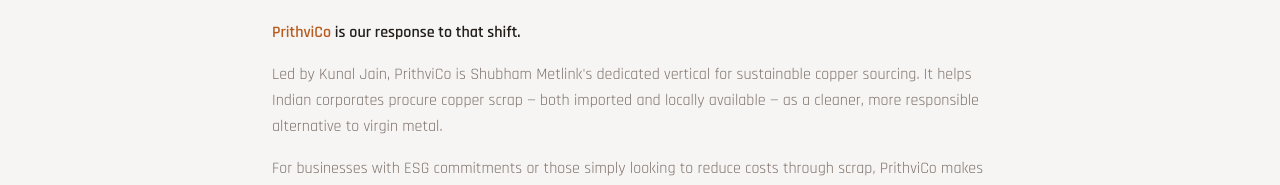
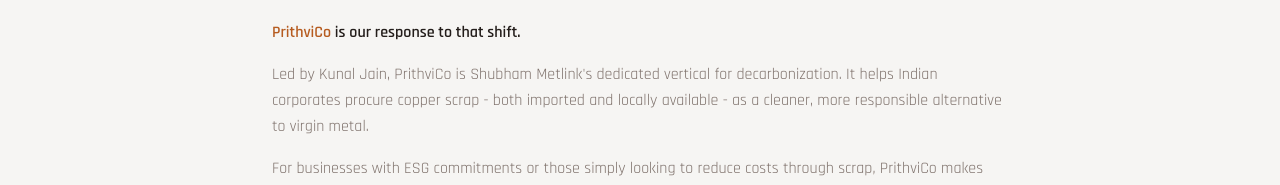
Before and after one commit to VithikShah/metlink-green-site, a React (Vite) app: page /sustainability in a window 1280 px wide. Shown: the part 706-891 px from the top of the page. Built offline with nearby package versions, Linux system fonts and the light colour scheme; the HTML template or start-up script is replaced by a standard one.

Commit message:
Visual edit in Lovable
Edited UI in Lovable

```diff
--- a/src/pages/Sustainability.tsx
+++ b/src/pages/Sustainability.tsx
@@ -66,7 +66,7 @@ const Sustainability = () =>
       <div className="text-muted-foreground font-sans leading-relaxed space-y-4">
         <p>Fifty years in the metals business teaches you to spot where things are heading. And it's clear that how industries source their raw materials is changing fast.</p>
         <p className="font-semibold text-foreground"><a href="https://www.prithvico.in/" target="_blank" rel="noopener noreferrer" className="text-accent hover:underline">PrithviCo</a> is our response to that shift.</p>
-        <p>Led by Kunal Jain, PrithviCo is Shubham Metlink's dedicated vertical for sustainable copper sourcing. It helps Indian corporates procure copper scrap — both imported and locally available — as a cleaner, more responsible alternative to virgin metal.</p>
+        <p>Led by Kunal Jain, PrithviCo is Shubham Metlink's dedicated vertical for decarbonization. It helps Indian corporates procure copper scrap - both imported and locally available - as a cleaner, more responsible alternative to virgin metal.</p>
         <p>For businesses with ESG commitments or those simply looking to reduce costs through scrap, PrithviCo makes the transition straightforward. And with Shubham Metlink's supply chain and relationships behind it, you're not starting from scratch with a new supplier. You're working with a name that's been in this industry for over five decades.</p>
         <p>
           Reach out to Kunal Jain at{" "}
```
